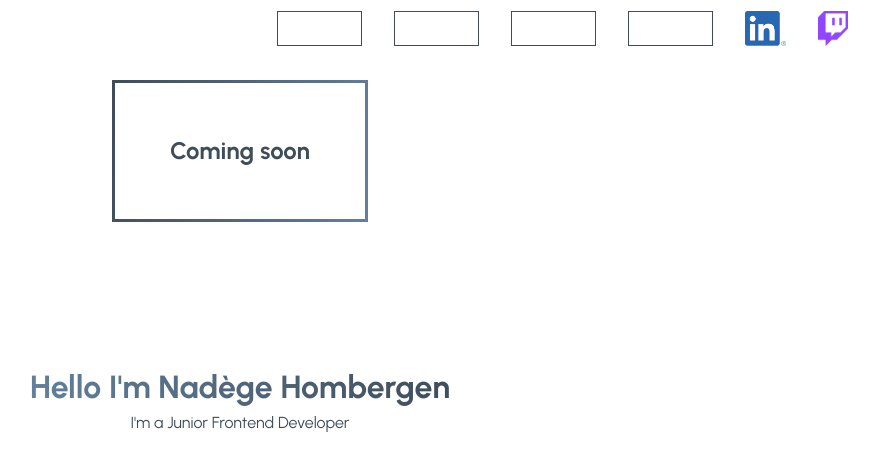
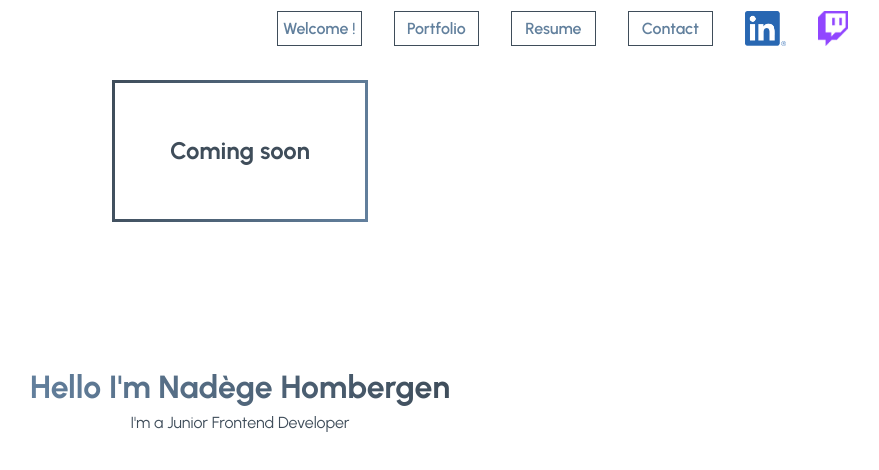
Before and after one commit to NadegeHbg/portfolio, a React (Create React App) app: page / in a window 1280 px wide. Shown: the top 470 px of the page, without its empty margins (400-1279 px from the left). Built offline with nearby package versions, Linux system fonts and the light colour scheme.

Commit message:
corrected color

```diff
--- a/src/Styles/layouts/_header.scss
+++ b/src/Styles/layouts/_header.scss
@@ -9,7 +9,7 @@
         padding: .3rem;
         min-width: 85px;
         border: 1px solid var(--clr-primary-300);
-        color: var(--clr-neutral-100);
+        color: var(--clr-primary-100);
 
         font-weight: 600;
 
@@ -21,7 +21,7 @@
 
         &:hover {
             background-color: var(--clr-primary-300);
-            color: var(--clr-neutral-100);
+            color: var(--clr-primary-100);
             border: 1px solid var(--clr-neutral-100);
         }
     }
```
